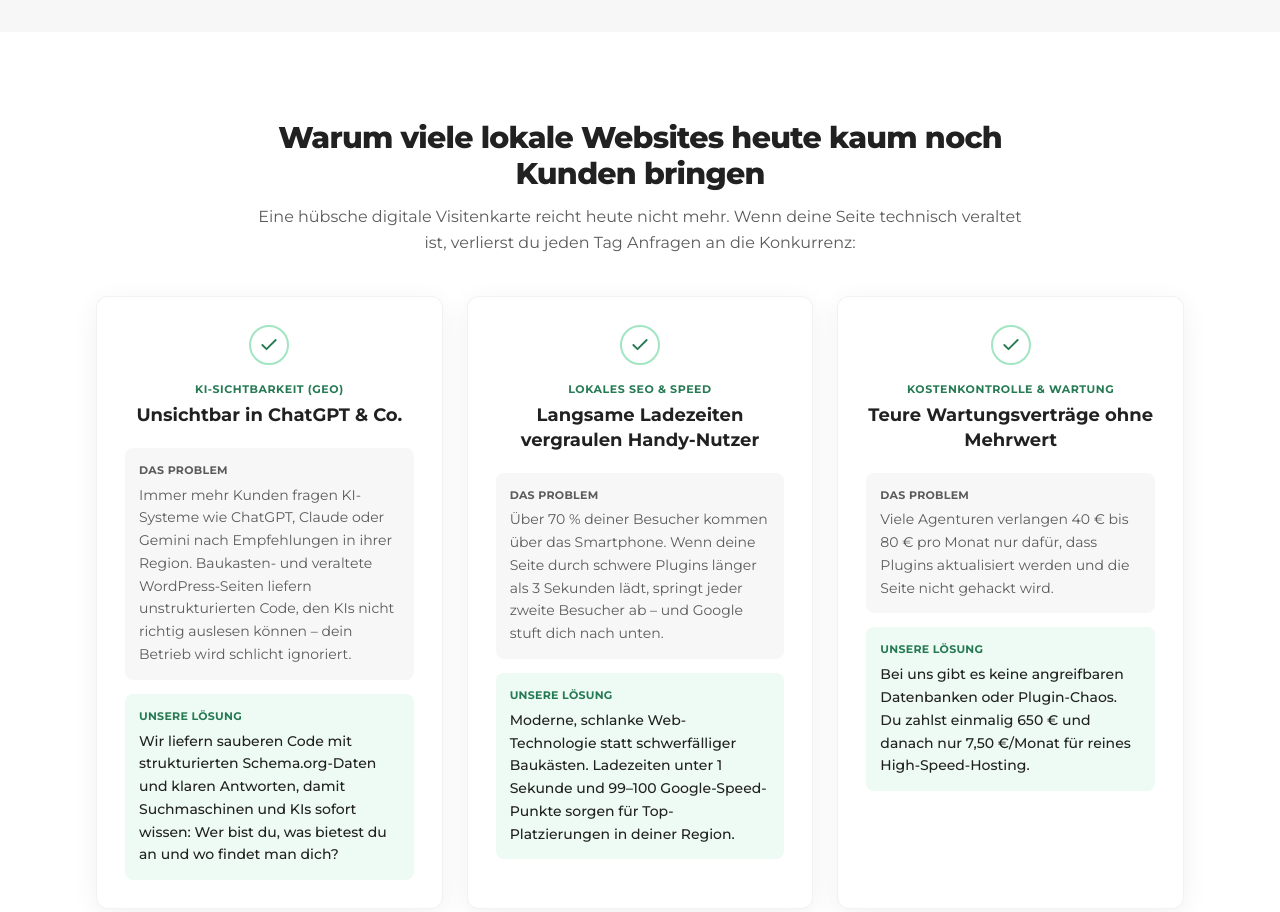
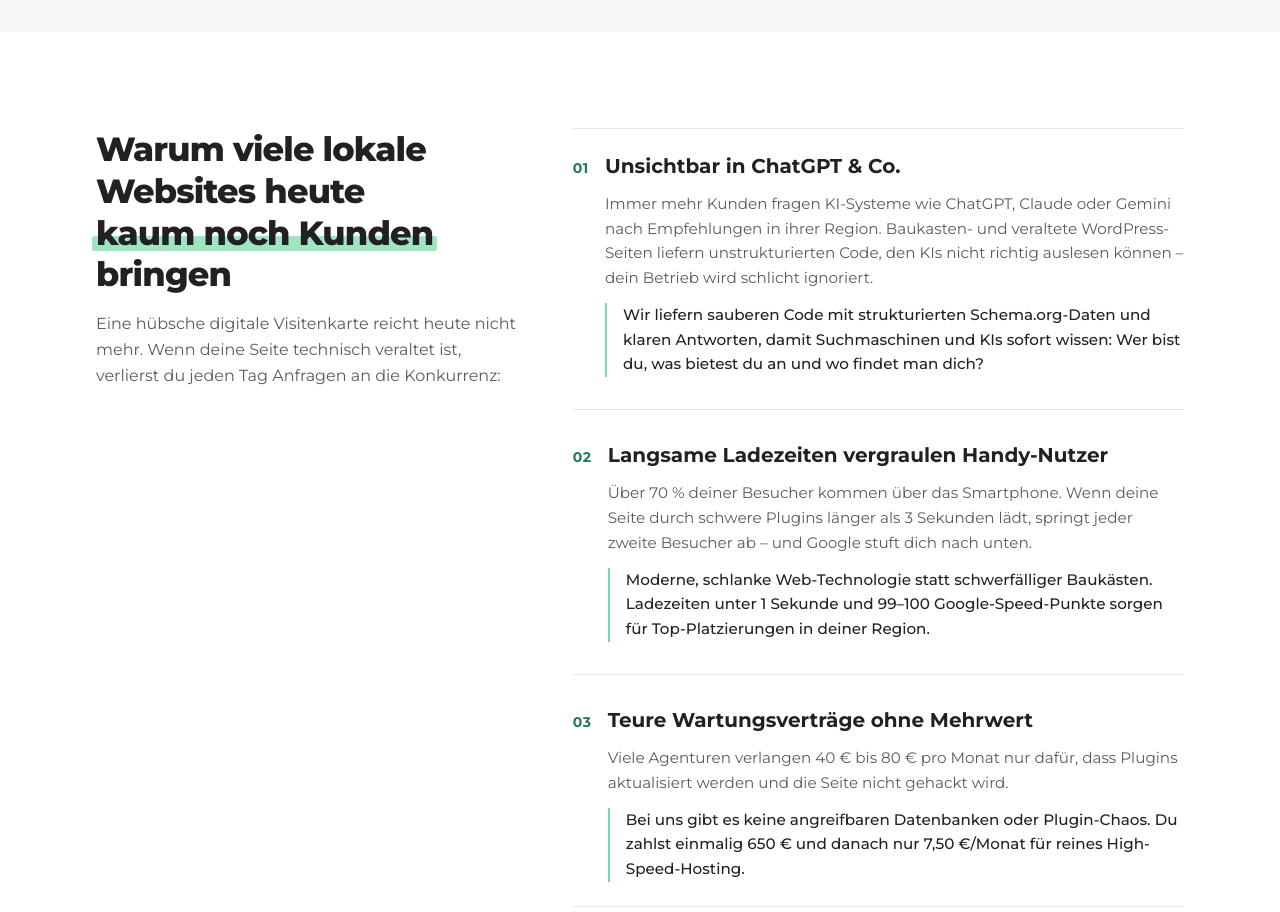
Before and after one commit to magnoliamediakg/simplysichtbar, an Astro site: page / in a window 1280 px wide. Shown: the part 880-1792 px from the top of the page. Built offline with nearby package versions, Linux system fonts and the light colour scheme; Astro itself is replaced by a stand-in of ours.

Commit message:
Redesign pain points section as 2-column editorial layout

```diff
--- a/src/pages/index.astro
+++ b/src/pages/index.astro
@@ -168,50 +168,50 @@ const hostingPoints = [
     </div>
   </section>
 
-  <!-- SEKTION 2: DIE PAIN POINTS (Weißer Hintergrund, 3 weiße Schatten-Karten + 2 Mockups darunter) -->
-  <section id="probleme" class="bg-white py-16 sm:py-22">
+  <!-- SEKTION 2: DIE PAIN POINTS (Editorial-Layout: links Überschrift, rechts 3 offene Zeilen mit Trennlinien) -->
+  <section id="probleme" class="bg-white py-16 sm:py-24">
     <div class="mx-auto max-w-6xl px-5 sm:px-6 lg:px-8">
-      <div class="mx-auto max-w-3xl text-center">
-        <h2 class="text-2xl font-extrabold tracking-tight text-ink sm:text-3xl">
-          Warum viele lokale Websites heute kaum noch Kunden bringen
+      <div class="grid grid-cols-1 gap-10 lg:grid-cols-12 lg:gap-14">
+        <!-- Linke Spalte: Headline & Einleitung -->
+        <div class="lg:col-span-5 lg:sticky lg:top-28 lg:self-start">
+          <h2 class="text-2xl font-extrabold leading-tight tracking-tight text-ink sm:text-3xl lg:text-[2.1rem]">
+            Warum viele lokale Websites heute <span class="textmarker">kaum noch Kunden</span> bringen
           </h2>
-        <p class="mt-3 text-sm leading-relaxed text-grey sm:text-base">
-          Eine hübsche digitale Visitenkarte reicht heute nicht mehr. Wenn deine Seite technisch veraltet ist, verlierst
-          du jeden Tag Anfragen an die Konkurrenz:
+          <p class="mt-4 text-sm leading-relaxed text-grey sm:text-base">
+            Eine hübsche digitale Visitenkarte reicht heute nicht mehr. Wenn deine Seite technisch veraltet ist,
+            verlierst du jeden Tag Anfragen an die Konkurrenz:
           </p>
         </div>
 
-      <div class="mt-10 grid grid-cols-1 gap-6 lg:grid-cols-3">
+        <!-- Rechte Spalte: 3 offene Punkte mit feinen Trennlinien -->
+        <div class="divide-y divide-black/10 border-t border-b border-black/10 lg:col-span-7">
           {
-          painPoints.map((card) => (
-            <article class="flex flex-col rounded-xl border border-black/5 bg-white p-7 text-center shadow-[0_6px_28px_rgba(0,0,0,0.06)] transition-shadow duration-200 hover:shadow-[0_10px_32px_rgba(0,0,0,0.09)]">
-              <div class="mx-auto mb-4 inline-flex h-10 w-10 items-center justify-center rounded-full border-2 border-mint/70 text-mint-dark" aria-hidden="true">
-                <svg class="h-5 w-5" viewBox="0 0 24 24" fill="none" stroke="currentColor" stroke-width="2.2" stroke-linecap="round" stroke-linejoin="round">
-                  <polyline points="20 6 9 17 4 12" />
-                </svg>
-              </div>
-
-              <p class="text-[11px] font-bold tracking-wider text-mint-dark uppercase">{card.tag}</p>
-              <h3 class="mt-1.5 text-lg font-bold leading-snug text-ink">{card.title}</h3>
-
-              <div class="mt-5 space-y-3.5 text-left text-sm leading-relaxed">
-                <div class="rounded-lg bg-surface p-3.5">
-                  <p class="mb-1 text-[11px] font-bold tracking-wide text-grey uppercase">Das Problem</p>
-                  <p class="text-grey">{card.problem}</p>
-                </div>
-
-                <div class="rounded-lg bg-mint-soft p-3.5">
-                  <p class="mb-1 text-[11px] font-bold tracking-wide text-mint-dark uppercase">Unsere Lösung</p>
-                  <p class="font-medium text-ink">{card.solution}</p>
+            painPoints.map((item, idx) => (
+              <article class="py-7 first:pt-6 last:pb-6 sm:py-8">
+                <div class="flex items-baseline gap-4">
+                  <span class="shrink-0 text-sm font-bold tracking-wider text-mint-dark">
+                    0{idx + 1}
+                  </span>
+                  <div class="space-y-3">
+                    <h3 class="text-lg font-bold leading-snug text-ink sm:text-xl">
+                      {item.title}
+                    </h3>
+                    <p class="text-sm leading-relaxed text-grey sm:text-[0.95rem]">
+                      {item.problem}
+                    </p>
+                    <p class="border-l-2 border-mint pl-4 text-sm leading-relaxed font-medium text-ink sm:text-[0.95rem]">
+                      {item.solution}
+                    </p>
                   </div>
                 </div>
               </article>
             ))
           }
         </div>
+      </div>
 
       <!-- Beide Referenz-Mockups zentriert darunter (wie im Original) -->
-      <div class="mt-14 flex flex-wrap items-center justify-center gap-8 sm:gap-14">
+      <div class="mt-16 flex flex-wrap items-center justify-center gap-8 sm:gap-14">
         <img
           src="/images/mockup-getraenke-wieland.webp"
           alt="Referenz-Website Getränke Wieland auf dem Smartphone"
```
Lines whose indentation alone changed are shown as unchanged.
